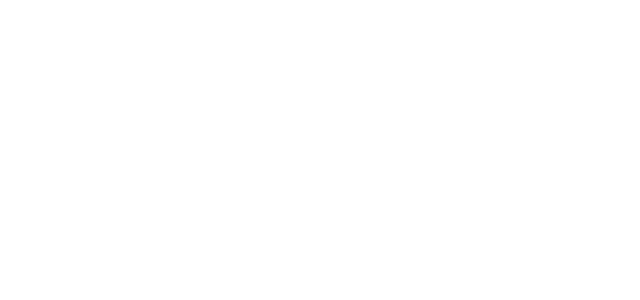
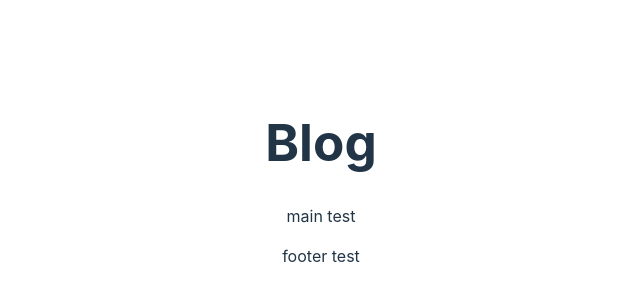
Before and after one commit to Giulia-Ciampelli/react-form, a React (Vite) app: page / in a window 1280 px wide. Shown: the part 218-518 px from the top of the page, without its empty margins (319-959 px from the left). Built offline with nearby package versions, Linux system fonts and the light colour scheme.

Commit message:
docs: add and import main components

```diff
--- a/src/App.jsx
+++ b/src/App.jsx
@@ -1,11 +1,21 @@
-// importazioni
-import './App.css'
+// #region importazioni
+
+// stile
+import './App.css';
+
+// componenti
+import Header from './components/Header';
+import Main from './components/Main';
+import Footer from './components/Footer';
+// #endregion importazioni
 
 function App() {
 
   return (
     <>
-
+      <Header />
+      <Main />
+      <Footer />
     </>
   )
 }
--- /dev/null
+++ b/src/components/Footer.jsx
@@ -0,0 +1,9 @@
+export default function Footer() {
+    return (
+        <footer>
+            <p>
+                footer test
+            </p>
+        </footer>
+    )
+}
--- /dev/null
+++ b/src/components/Header.jsx
@@ -0,0 +1,9 @@
+export default function Header() {
+    return (
+        <header>
+            <h1>
+                Blog
+            </h1>
+        </header>
+    )
+}
--- /dev/null
+++ b/src/components/Main.jsx
@@ -0,0 +1,7 @@
+export default function Main() {
+    return (
+        <main>
+            main test
+        </main>
+    )
+}
```
